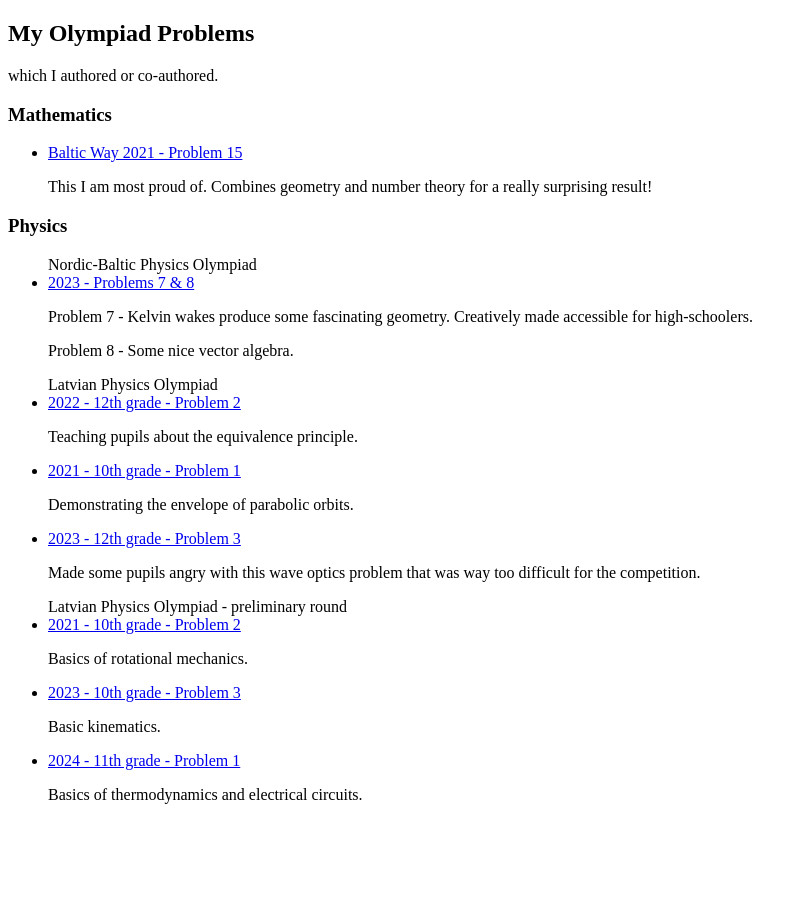
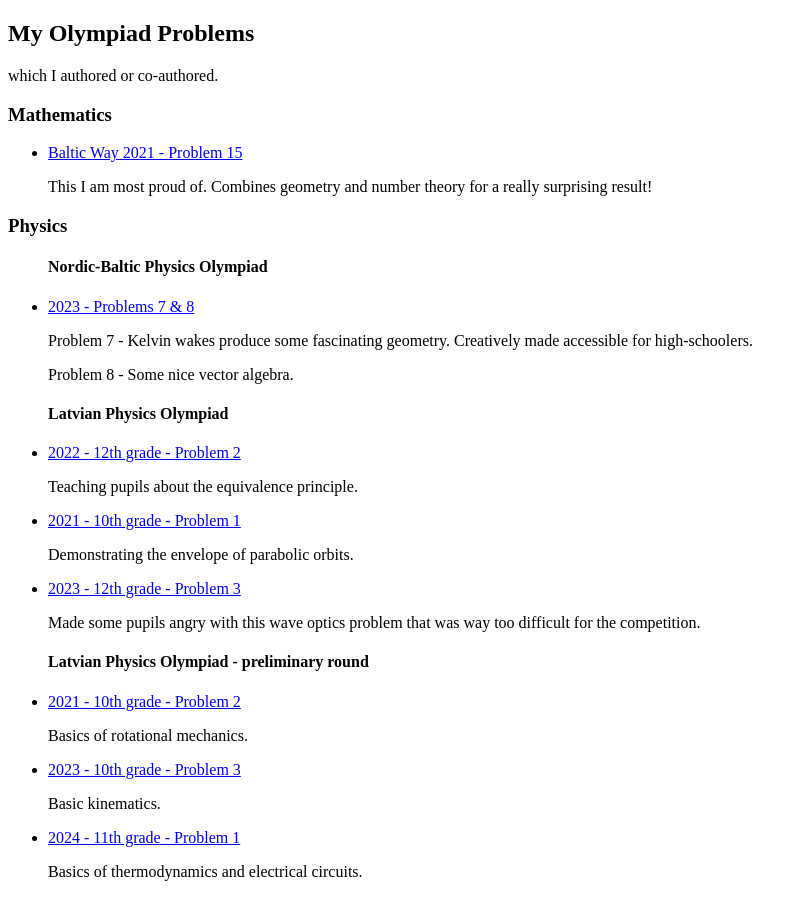
Before and after one commit to janishuns/janishuns.github.io, a plain HTML site: page olympiad_problems.html in a window 1280 px wide. Shown: the whole page, without its empty margins (0-807 px from the left). Before the commit the page ends 820 px from the top, so only its background shows below. Drawn offline with Linux system fonts and the light colour scheme.

Commit message:
headings

```diff
--- a/olympiad_problems.html
+++ b/olympiad_problems.html
@@ -17,13 +17,13 @@
 
   <h3> Physics </h3>
   <ul class="icons">
-	  Nordic-Baltic Physics Olympiad
+	  <h4> Nordic-Baltic Physics Olympiad </h4>
 		  <li><a href="https://nbpho.ee/wp-content/uploads/2024/04/NBPhO_2024_problems_v1.0.pdf" class="button icon fa-book">2023 - Problems 7 & 8</a>
 					</li>
           <p> Problem 7 - Kelvin wakes produce some fascinating geometry. Creatively made accessible for high-schoolers. </p>
           <p> Problem 8 - Some nice vector algebra. </p>
 
-	  Latvian Physics Olympiad
+	  <h4> Latvian Physics Olympiad </h4>
           <li><a href="VFO_III_2022_12.T2.pdf" class="button icon fa-book">2022 - 12th grade - Problem 2 </a>
 					</li>
           <p> Teaching pupils about the equivalence principle. </p>
@@ -36,7 +36,7 @@
 					</li>
           <p> Made some pupils angry with this wave optics problem that was way too difficult for the competition.</p>
 
-	  Latvian Physics Olympiad - preliminary round
+	  <h4> Latvian Physics Olympiad - preliminary round </h4>
           <li><a href="VFO_II_2021_10.2.pdf" class="button icon fa-book">2021 - 10th grade - Problem 2</a>
 					</li>
           <p> Basics of rotational mechanics. </p>
```
